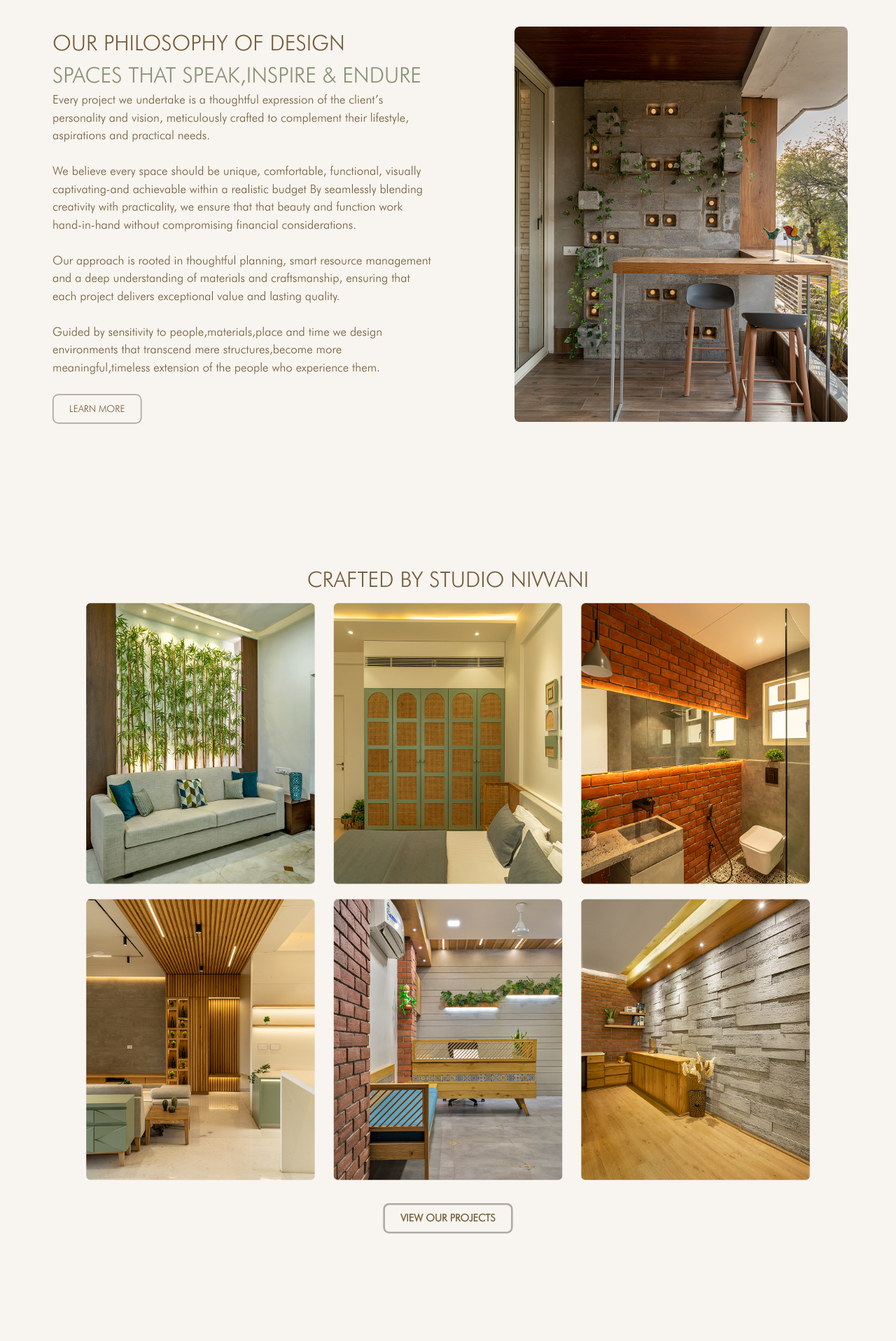
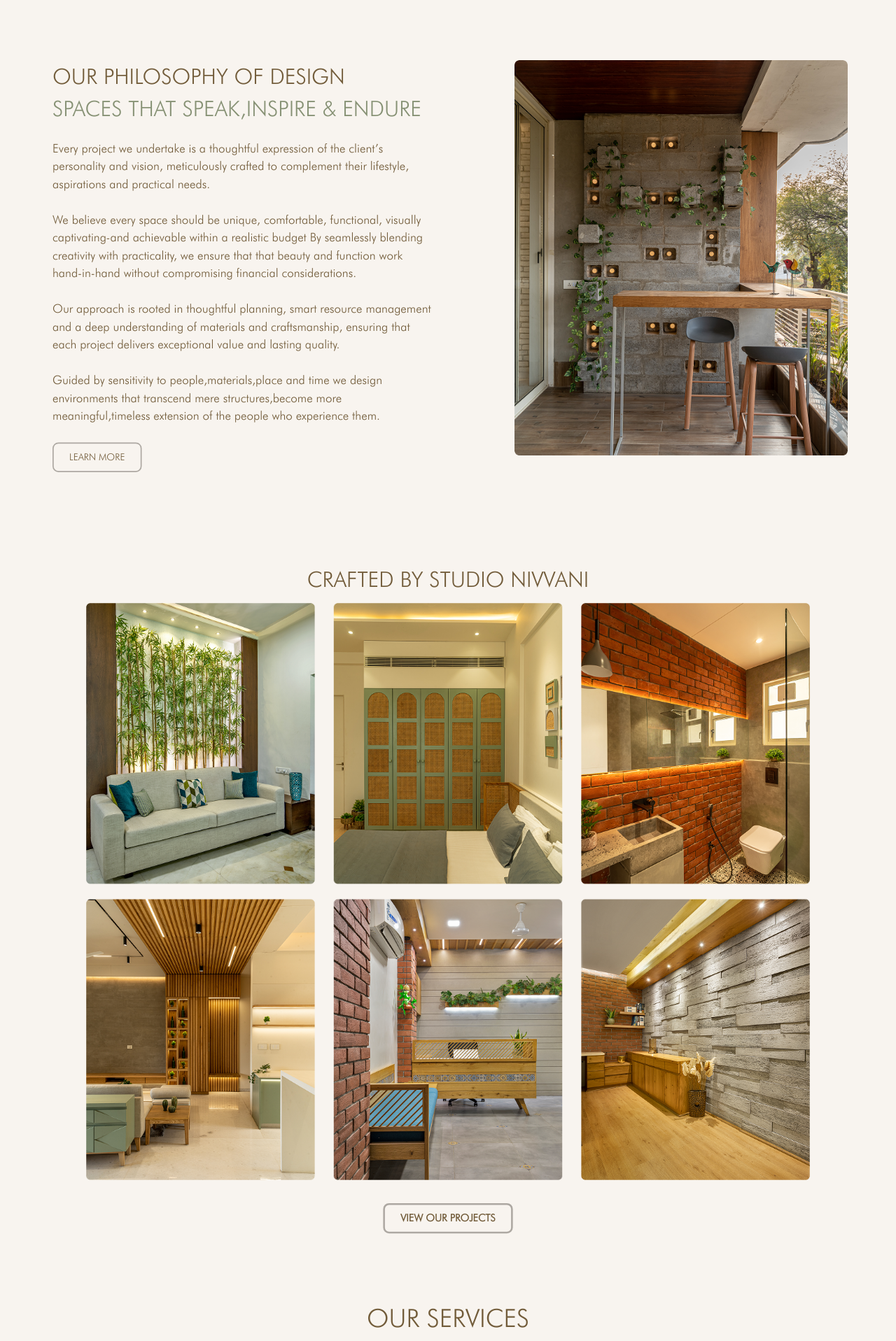
Before and after one commit to SLICKjp/Studio-Nivvani, a React (Vite) app: page / in a window 1280 px wide. Shown: the part 880-2797 px from the top of the page at 70% size. Built offline with nearby package versions, Linux system fonts and the light colour scheme.

Commit message:
Changes in home page

```diff
--- a/src/components/AboutUs/AboutUs.css
+++ b/src/components/AboutUs/AboutUs.css
@@ -5,6 +5,7 @@
     align-items: center;
     /* min-height: 100vh; */
     height: 100vh;
+    padding-top: 6rem;
 }
 
 .about-text{
@@ -34,6 +35,7 @@
     display: flex;
     flex-direction: column;
     justify-content: space-around;
+    height: 80%;
 }
 
 .text-div{
@@ -53,3 +55,13 @@
     border: 2px solid #ADA8A2;
     font-size: 16px;
 }
+
+@media only screen and (min-width: 1920px) {
+    .about-text {
+        transform: scale(100%);
+    }
+
+    .about-img {
+        transform: scale(100%);
+    }
+}
--- a/src/components/HeroService/Services.jsx
+++ b/src/components/HeroService/Services.jsx
@@ -28,6 +28,8 @@ let length = heroserviceData.length;
 
 const Services = () => {
 	return (
+		<div>
+			<div className="sectionHeader">OUR SERVICES</div>
 			<div className="hero-services-container">
 				{heroserviceData.map((service, index) => (
 					<>
@@ -40,6 +42,7 @@ const Services = () => {
 					</>
 				))}
 			</div>
+		</div>
 	);
 };
 
--- a/src/components/HeroService/service.css
+++ b/src/components/HeroService/service.css
@@ -65,3 +65,14 @@
     top: 0;
     right: 33.75%
 }
+
+.sectionHeader{
+    display: flex;
+    flex-direction: column;
+    justify-content: flex-start;
+    align-items: center;
+    color: #725C3A;
+    font-size: 36px;
+
+        /* height: 5%; */
+}
```
Lines whose indentation alone changed are shown as unchanged.
